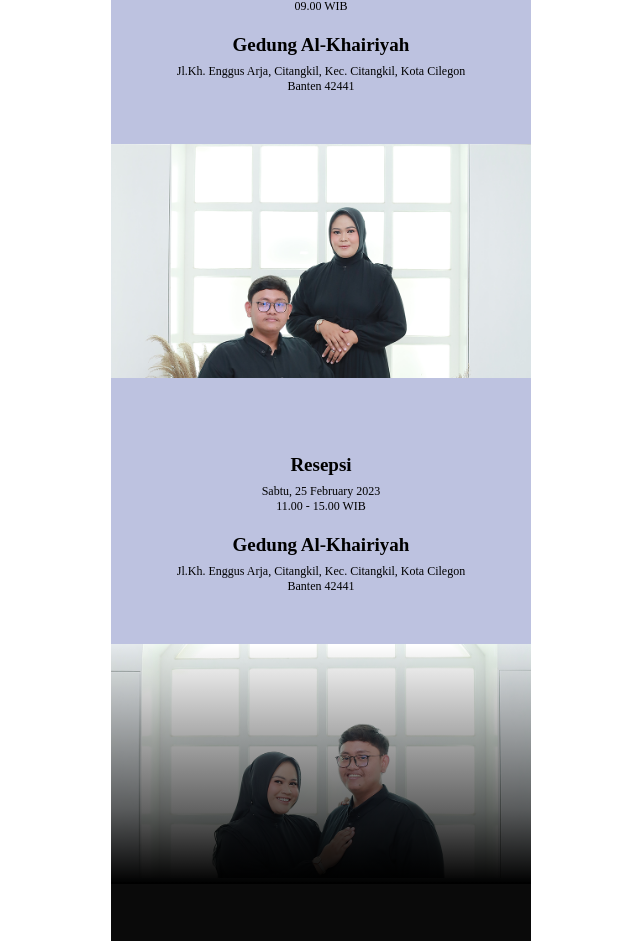
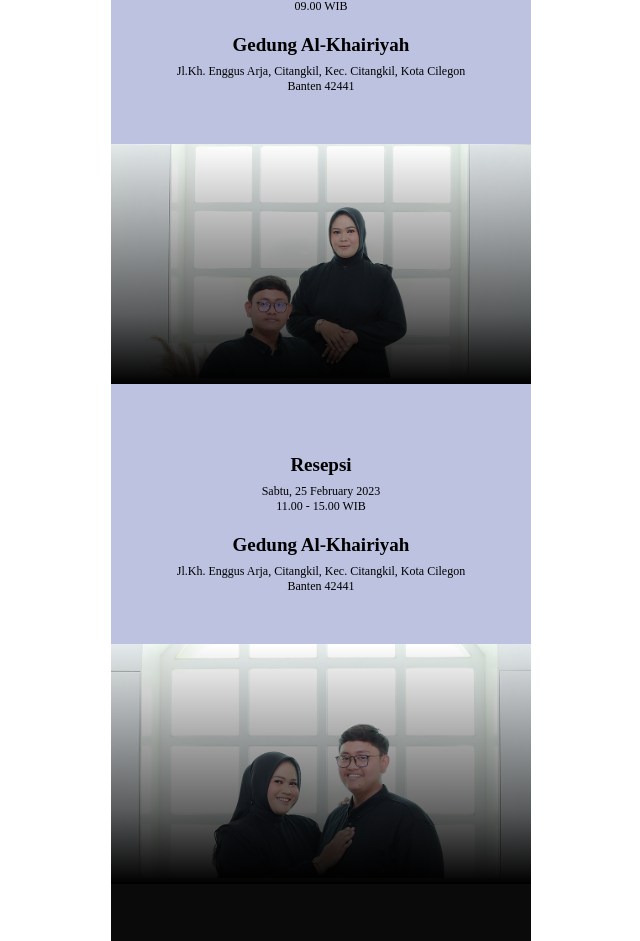
Before and after one commit to renaldi03/Nita-Renaldi, a Next.js app: page / in a window 1280 px wide. Shown: the part 2194-3135 px from the top of the page, without its empty margins (319-959 px from the left). Built offline with nearby package versions, Linux system fonts and the light colour scheme.

Commit message:
update shadow

```diff
--- a/styles/globals.css
+++ b/styles/globals.css
@@ -260,12 +260,14 @@ iframe{
   margin-top: 170px;
 }
 
-locat
+.section-foto-location1{
+  position: none;
+}
 
 .shadow-foto1{
   position: absolute;
   margin: auto;
-  height: 250px;
+  height: 240px;
   background : linear-gradient(180deg, rgba(0, 0, 0, 0) 0%, rgba(0, 0, 0, 0.609375) 70.83%, #000000 100%);
 }
 
```
